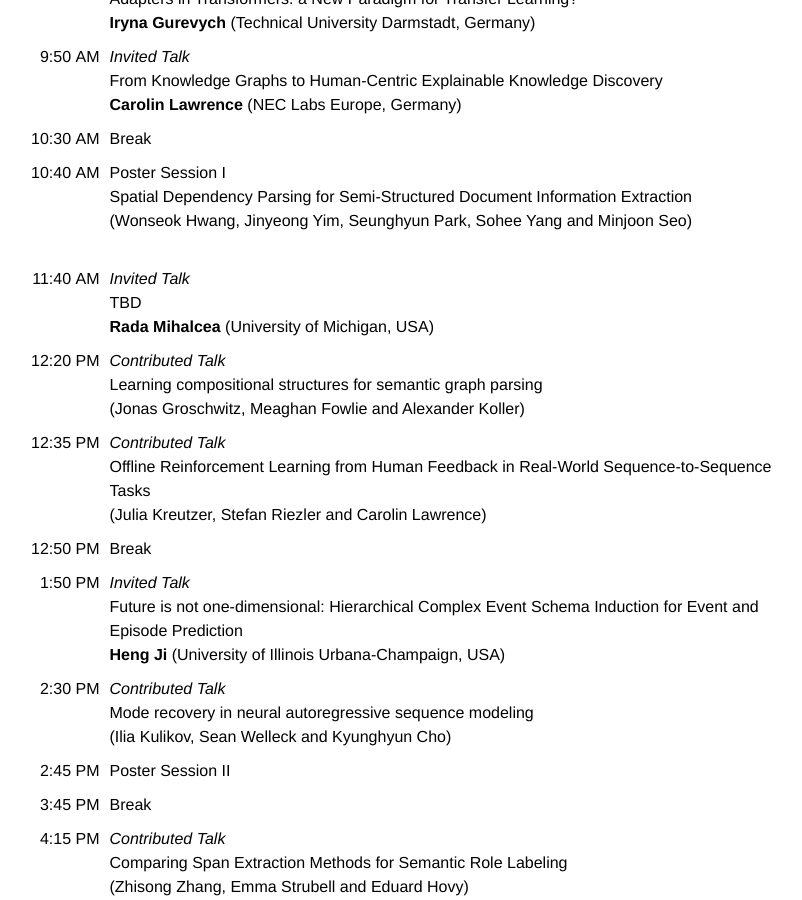
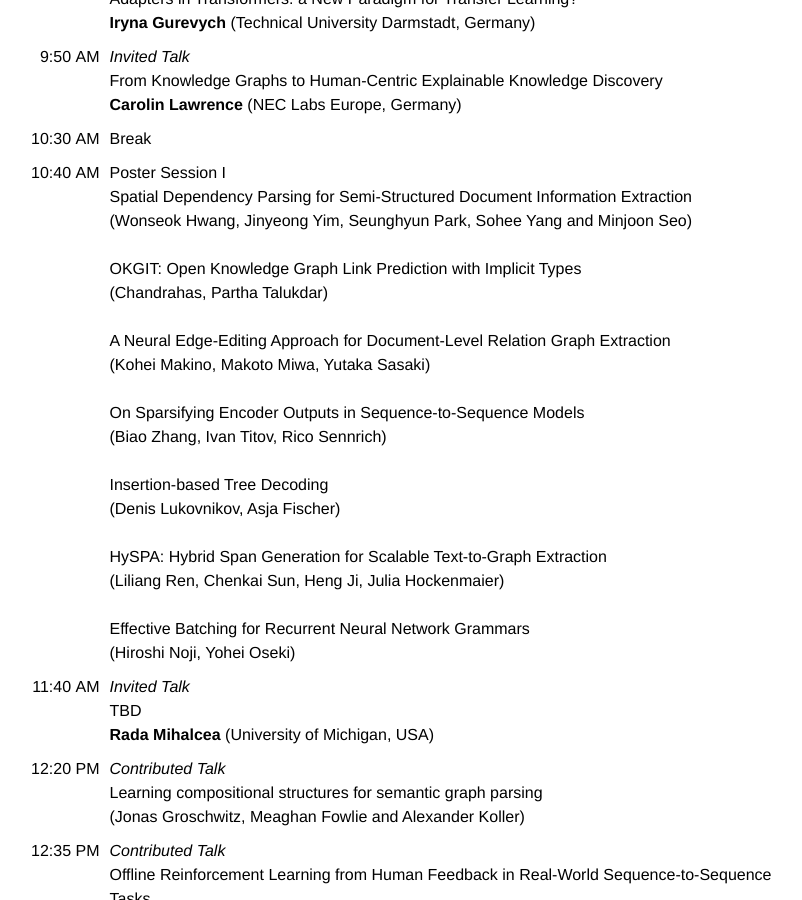
Before and after one commit to structuredprediction/structuredprediction.github.io, a Jekyll site: the page built from SPNLP21/3_schedule.md, in a window 1280 px wide and 900 px high, scrolled down 624 px. Shown: the whole window, without its empty margins (219-1021 px from the left). Built offline with Jekyll 4.4.1, drawn with Linux system fonts in a browser that asks for light colours.

Commit message:
Update 3_schedule.md

```diff
--- a/SPNLP21/3_schedule.md
+++ b/SPNLP21/3_schedule.md
@@ -23,7 +23,7 @@ name: 3
 |  9:10&nbsp;AM | _Invited Talk_<br/>Adapters in Transformers: a New Paradigm for Transfer Learning?<br/>**Iryna Gurevych** (Technical University Darmstadt, Germany) |
 |  9:50&nbsp;AM | _Invited Talk_<br/>From Knowledge Graphs to Human-Centric Explainable Knowledge Discovery<br/>**Carolin Lawrence** (NEC Labs Europe, Germany) |
 | 10:30&nbsp;AM |  Break |
-| 10:40&nbsp;AM |  Poster Session I <br/> Spatial Dependency Parsing for Semi-Structured Document Information Extraction<br/> (Wonseok Hwang, Jinyeong Yim, Seunghyun Park, Sohee Yang and Minjoon Seo) <br/><br/> |
+| 10:40&nbsp;AM |  Poster Session I <br/> Spatial Dependency Parsing for Semi-Structured Document Information Extraction<br/> (Wonseok Hwang, Jinyeong Yim, Seunghyun Park, Sohee Yang and Minjoon Seo) <br/><br/> OKGIT: Open Knowledge Graph Link Prediction with Implicit Types <br/> (Chandrahas, Partha Talukdar) <br/><br/> A Neural Edge-Editing Approach for Document-Level Relation Graph Extraction	<br/> (Kohei Makino, Makoto Miwa, Yutaka Sasaki) <br/><br/> On Sparsifying Encoder Outputs in Sequence-to-Sequence Models <br/> (Biao Zhang, Ivan Titov, Rico Sennrich) <br/><br/> Insertion-based Tree Decoding	<br/>(Denis Lukovnikov, Asja Fischer) <br/><br/> HySPA: Hybrid Span Generation for Scalable Text-to-Graph Extraction<br/> (Liliang Ren, Chenkai Sun, Heng Ji, Julia Hockenmaier) <br/><br/> Effective Batching for Recurrent Neural Network Grammars	<br/> (Hiroshi Noji, Yohei Oseki)<br/> |
 | 11:40&nbsp;AM | _Invited Talk_<br/>TBD<br/>**Rada Mihalcea** (University of Michigan, USA) |
 | 12:20&nbsp;PM | _Contributed Talk_<br/>Learning compositional structures for semantic graph parsing<br/>(Jonas Groschwitz, Meaghan Fowlie and Alexander Koller)|
 | 12:35&nbsp;PM | _Contributed Talk_<br/>Offline Reinforcement Learning from Human Feedback in Real-World Sequence-to-Sequence Tasks<br/>(Julia Kreutzer, Stefan Riezler and Carolin Lawrence) |
```
